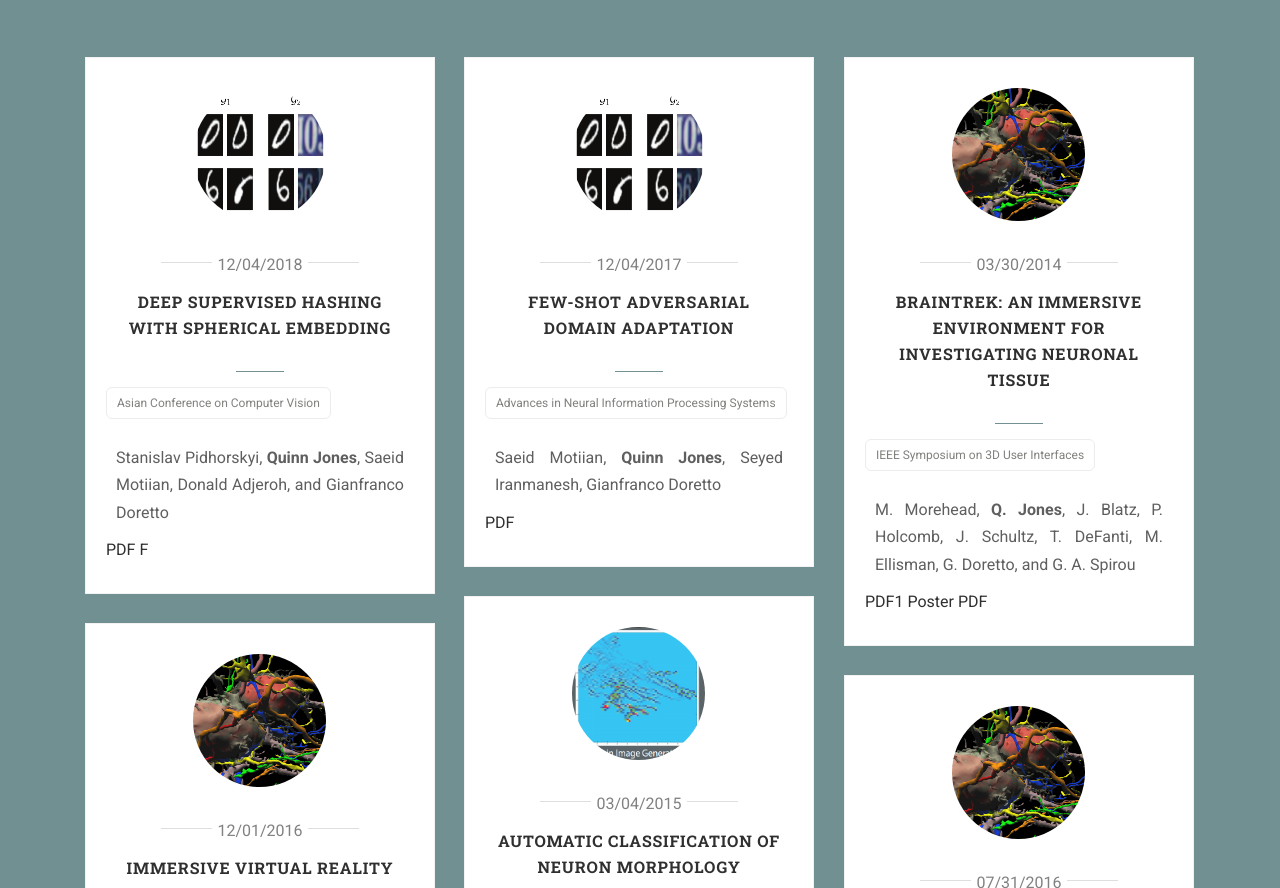
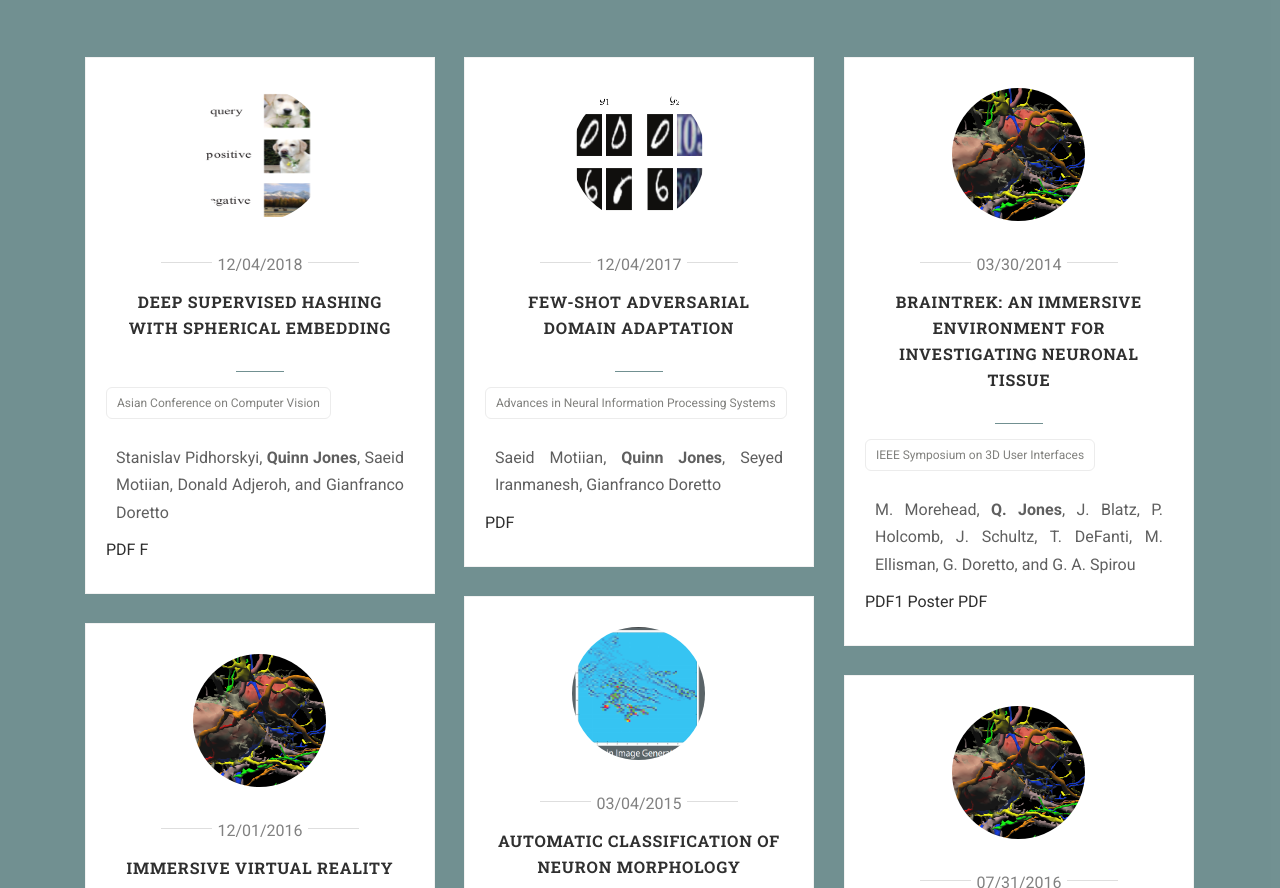
Before and after one commit to quinnkjones/portfoliowebsite, a plain HTML site: page index.html in a window 1280 px wide. Shown: the part 3976-4864 px from the top of the page. Drawn offline with Linux system fonts and the light colour scheme.

Commit message:
changed photo for accv paper

```diff
--- a/index.html
+++ b/index.html
@@ -706,7 +706,7 @@ and Mobile Medical Devices.   </p>
                 <div class="grid">
                   <div class="grid-item">
                     <div class="wrap-article">
-                      <img alt="blog-1" class="img-circle text-center" src="images/nips_paper.png">
+                      <img alt="blog-1" class="img-circle text-center" src="images/accv_paper.png">
                       <p class="subtitle fancy">
                         <span>12/04/2018</span>
                       </p>
```
Also changed, not shown: images/accv_paper.png (added).
